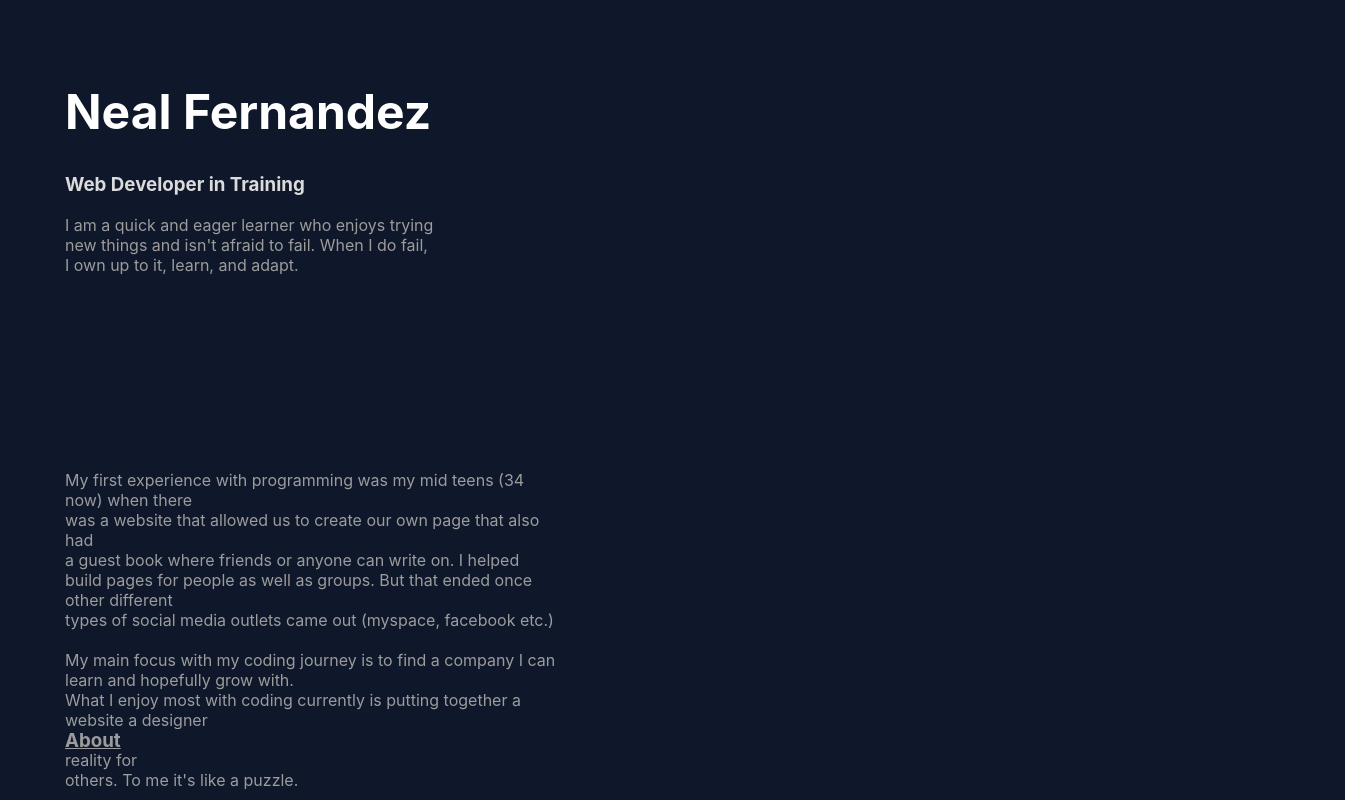
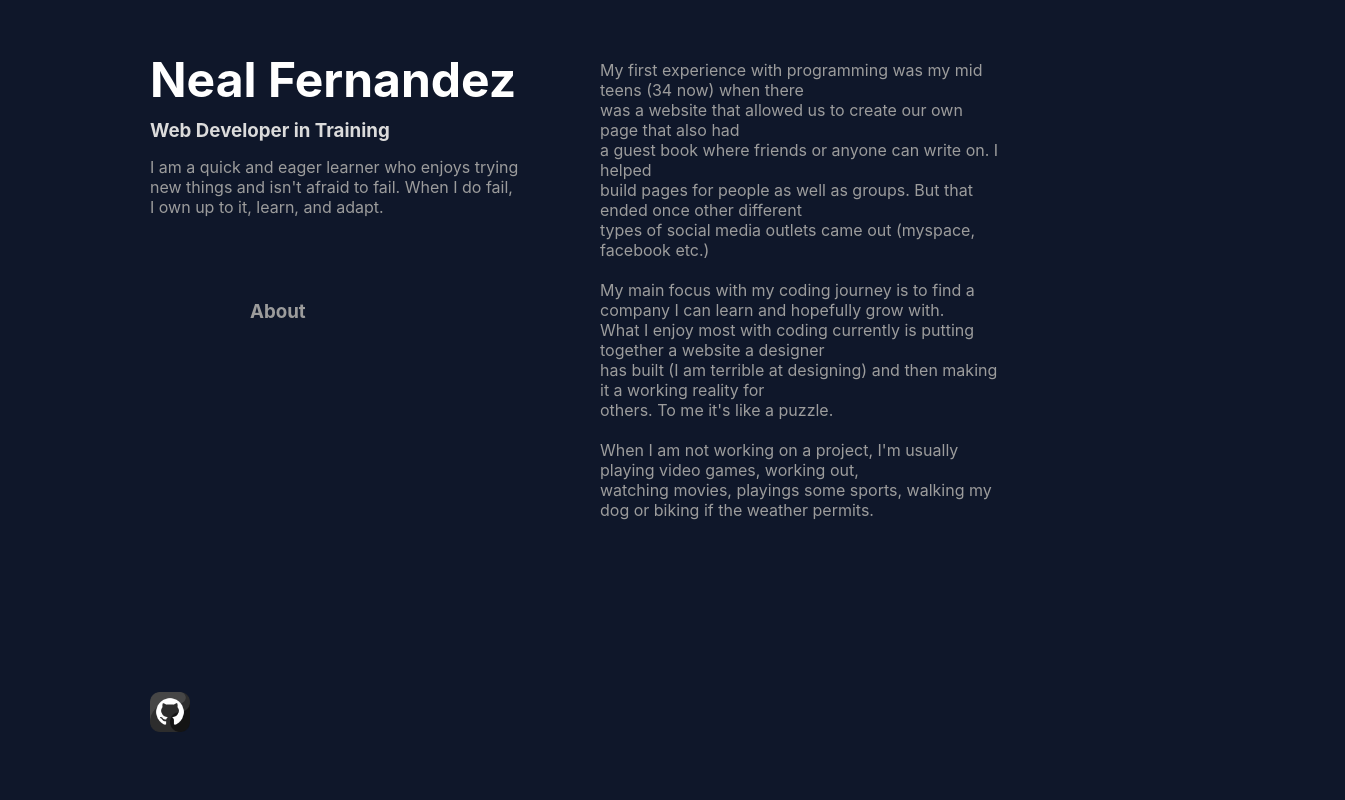
Before and after one commit to NealFernandezDev/Portfolio, a React (Create React App) app: page / in a window 1280 px wide. Shown: the top 800 px of the page, 1345 px wide, since content can reach past the window. Built offline with nearby package versions, Linux system fonts and the light colour scheme.

Commit message:
additional media and screen sizes added plus positioned

```diff
--- a/src/App.js
+++ b/src/App.js
@@ -1,11 +1,11 @@
 import './App.css';
 import Header from './Components/Assets/Header/Header';
-import About from './Components/Assets/About/About';
+import Content from './Components/Assets/Content/Content';
 function App() {
   return (
     <div className="App">
       <Header />
-      <About />
+      <Content />
     </div>
   );
 }
--- a/src/Components/Assets/About/About.css
+++ /dev/null
@@ -1,31 +0,0 @@
-#about {
-  text-align: left;
-  width: 500px;
-  position: relative;
-  top: 50px;
-  left: 1000px;
-}
-
-#about h3 {
-  color: #9c9c9c;
-  position: fixed;
-  top: 300px;
-  left: 600px;
-}
-
-#about h3:hover {
-  color: #ffffff;
-}
-
-@media screen and (max-width: 1280px) {
-  #about {
-    position: relative;
-    top: 125px;
-    left: 65px;
-  }
-
-  #about h3 {
-    position: relative;
-    left: 0px;
-  }
-}
--- a/src/Components/Assets/About/About.jsx
+++ /dev/null
@@ -1,27 +0,0 @@
-import React from 'react';
-import './About.css';
-
-const About = () => {
-  return (
-    <div id='about'>
-        <a href="#about"><h3>About</h3></a>
-        <p>
-            My first experience with programming was my mid teens (34 now) when there<br/>
-            was a website that allowed us to create our own page that also had <br/>
-            a guest book where friends or anyone can write on. I helped <br/>
-            build pages for people as well as groups. But that ended once other different <br/>
-            types of social media outlets came out (myspace, facebook etc.)<br/>
-            <br/>
-            My main focus with my coding journey is to find a company I can learn and hopefully grow with.<br/>
-            What I enjoy most with coding currently is putting together a website a designer <br/>
-            has built (I am terrible at designing) and then making it a working reality for <br/>
-            others. To me it's like a puzzle.<br/>
-            <br/>
-            When I am not working on a project, I'm usually playing video games, working out, <br/>
-            watching movies, playings some sports, walking my dog or biking if the weather permits.
-        </p>
-    </div>
-  )
-}
-
-export default About;
--- /dev/null
+++ b/src/Components/Assets/Content/Content.css
@@ -0,0 +1,82 @@
+#content {
+  text-align: left;
+  width: 500px;
+  position: relative;
+  top: 75px;
+  left: 1000px;
+}
+
+#about h3 {
+  color: #9c9c9c;
+  position: fixed;
+  top: 300px;
+  left: 600px;
+}
+
+#about h3:hover {
+  color: #ffffff;
+}
+
+#about p {
+  word-wrap: break-word;
+}
+
+@media screen and (max-width: 1700px) {
+  #content {
+    position: relative;
+    top: 60px;
+    left: 850px;
+    width: 500px;
+  }
+
+  #about h3 {
+    position: fixed;
+    left: 550px;
+  }
+}
+
+@media screen and (max-width: 1440px) {
+  #content {
+    position: relative;
+    top: 60px;
+    left: 750px;
+    width: 400px;
+  }
+
+  #about h3 {
+    position: fixed;
+    left: 450px;
+  }
+}
+
+@media screen and (max-width: 1366px) {
+  #content {
+    position: relative;
+    top: 60px;
+    left: 700px;
+    width: 400px;
+  }
+
+  #about h3 {
+    position: fixed;
+    left: 300px;
+  }
+}
+
+@media screen and (max-width: 1280px) {
+  #content {
+    position: relative;
+    top: 60px;
+    left: 600px;
+    width: 400px;
+  }
+
+  #about h3 {
+    position: fixed;
+    left: 250px;
+  }
+
+  #about:a {
+    pointer-events: none;
+  }
+}
--- /dev/null
+++ b/src/Components/Assets/Content/Content.jsx
@@ -0,0 +1,29 @@
+import React from 'react';
+import './Content.css';
+
+const Content = () => {
+  return (
+    <div id='content'>
+      <div id='about'>
+          <a href="#about"><h3>About</h3></a>
+          <p>
+              My first experience with programming was my mid teens (34 now) when there<br/>
+              was a website that allowed us to create our own page that also had <br/>
+              a guest book where friends or anyone can write on. I helped <br/>
+              build pages for people as well as groups. But that ended once other different <br/>
+              types of social media outlets came out (myspace, facebook etc.)<br/>
+              <br/>
+              My main focus with my coding journey is to find a company I can learn and hopefully grow with.<br/>
+              What I enjoy most with coding currently is putting together a website a designer <br/>
+              has built (I am terrible at designing) and then making it a working reality for <br/>
+              others. To me it's like a puzzle.<br/>
+              <br/>
+              When I am not working on a project, I'm usually playing video games, working out, <br/>
+              watching movies, playings some sports, walking my dog or biking if the weather permits.
+          </p>
+      </div>
+    </div>
+  )
+}
+
+export default Content;
--- a/src/Components/Assets/Header/Header.css
+++ b/src/Components/Assets/Header/Header.css
@@ -1,11 +1,13 @@
 * {
   background-color: #0f172a;
   color: #9c9c9c;
+  margin: 0;
 }
 
 #header {
   text-align: left;
   position: fixed;
+  top: 65px;
   left: 500px;
 }
 
@@ -15,7 +17,14 @@
 }
 
 #header h3 {
+  position: relative;
+  top: 10px;
   color: #dbdbdb;
+}
+
+#header p {
+  position: relative;
+  top: 25px;
 }
 
 img {
@@ -24,10 +33,34 @@ img {
   top: 500px;
 }
 
+@media screen and (max-width: 1700px) {
+  #header {
+    position: fixed;
+    top: 50px;
+    left: 450px;
+  }
+}
+
+@media screen and (max-width: 1440px) {
+  #header {
+    position: fixed;
+    top: 50px;
+    left: 350px;
+  }
+}
+
+@media screen and (max-width: 1366px) {
+  #header {
+    position: fixed;
+    top: 50px;
+    left: 200px;
+  }
+}
+
 @media screen and (max-width: 1280px) {
   #header {
-    position: relative;
+    position: fixed;
     top: 50px;
-    left: 65px;
+    left: 150px;
   }
 }
```
